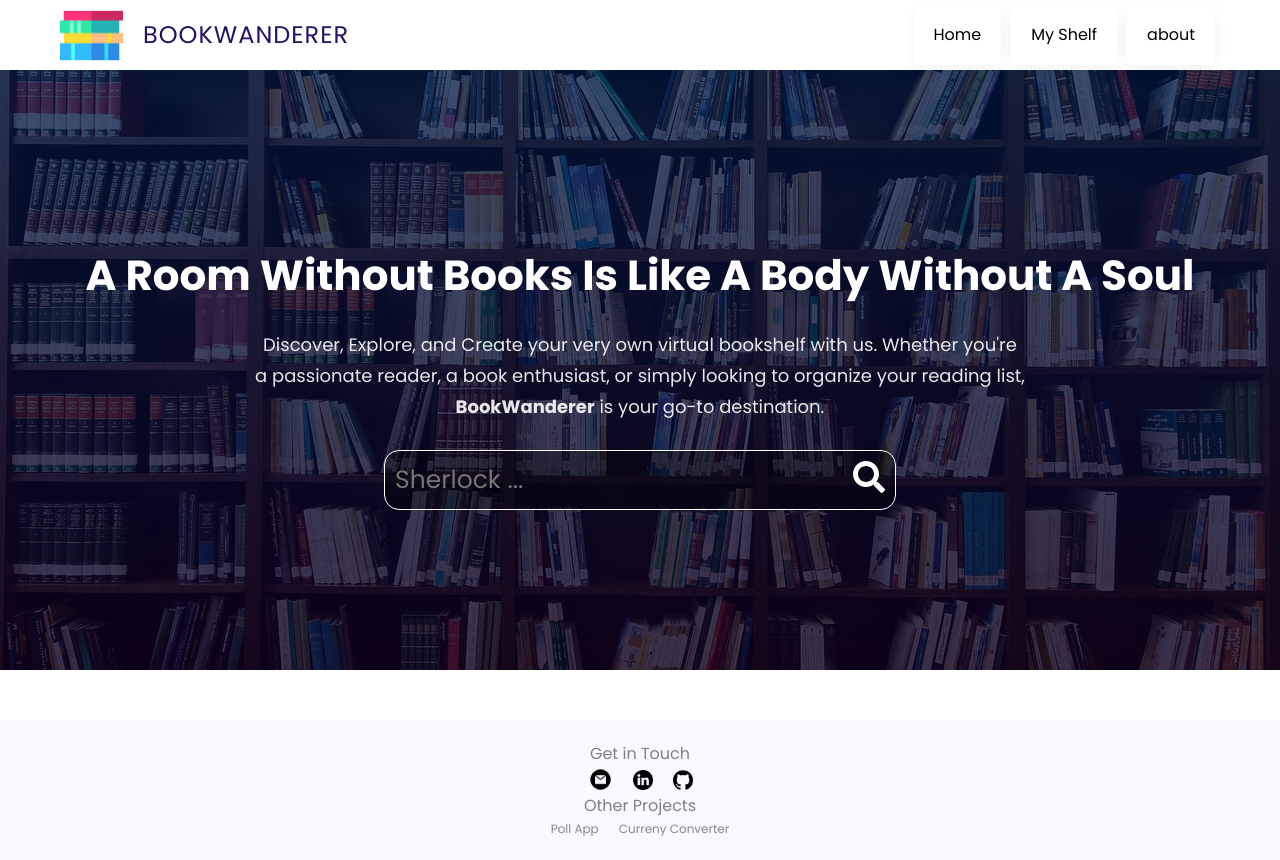
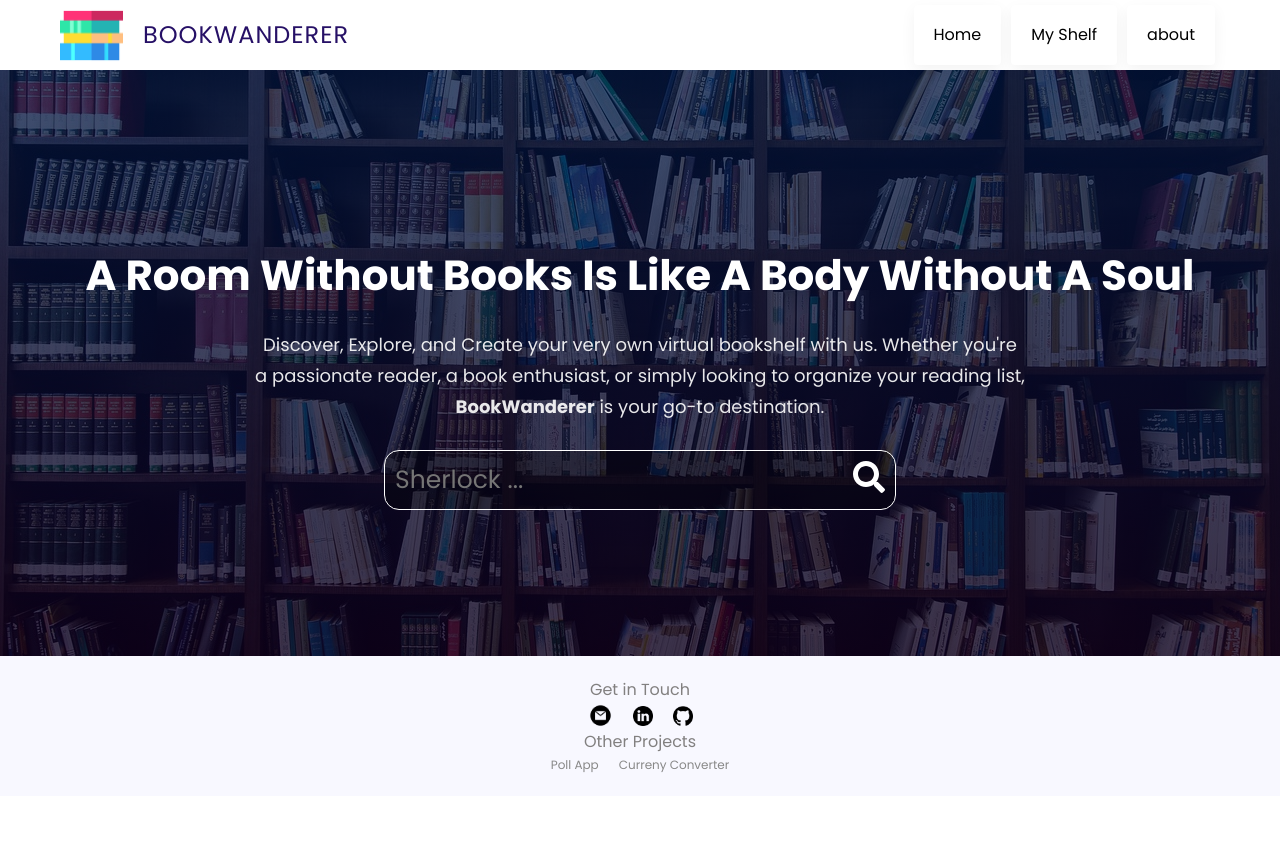
Before and after one commit to shashanksc/BookShelf, a React (Create React App) app: page / in a window 1280 px wide. After the commit the page ends 800 px from the top, so only its background shows below. Built offline with nearby package versions, Linux system fonts and the light colour scheme; no server answers.

Commit message:
UI bug fixing

```diff
--- a/src/components/Footer/Footer.css
+++ b/src/components/Footer/Footer.css
@@ -57,7 +57,7 @@
 
   }
   .section_text_p1 {
-      font-size: 1.5vh; /* Adjust font size for smaller screens */
+      font-size: 1.5vh;
   }
 
 }
--- a/src/components/Footer/Footer.js
+++ b/src/components/Footer/Footer.js
@@ -10,7 +10,7 @@ function Footer() {
         <div className="contact-info-upper-container">
             <div className="contact-info-container">
                 <a href="mailto:fvyrtyler@gmail.com">
-                    <img src={emailImg} alt="email icon" style={{width: '2.5rem'}} className="icon contact-icon email-icon" />
+                    <img src={emailImg} alt="email icon" style={{width: '2.5rem'}} className="icon contact-icon email-icon"/>
                 </a>
             </div>
             <div className="contact-info-container">
--- a/src/components/Header/Header.css
+++ b/src/components/Header/Header.css
@@ -1,6 +1,6 @@
 .holder{
     width: 100%;
-    height: 90vh;
+    height: 82vh;
 }
 .header{
     width: 100%;
```
